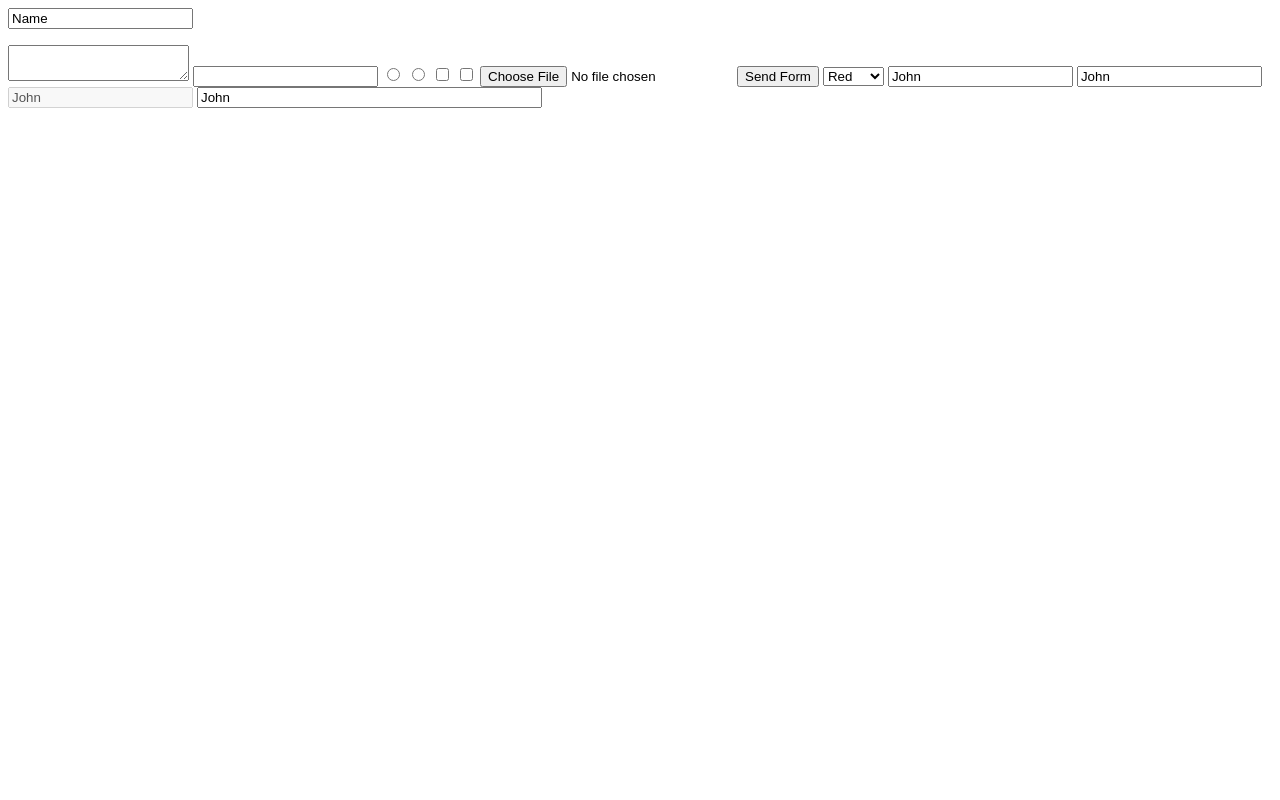
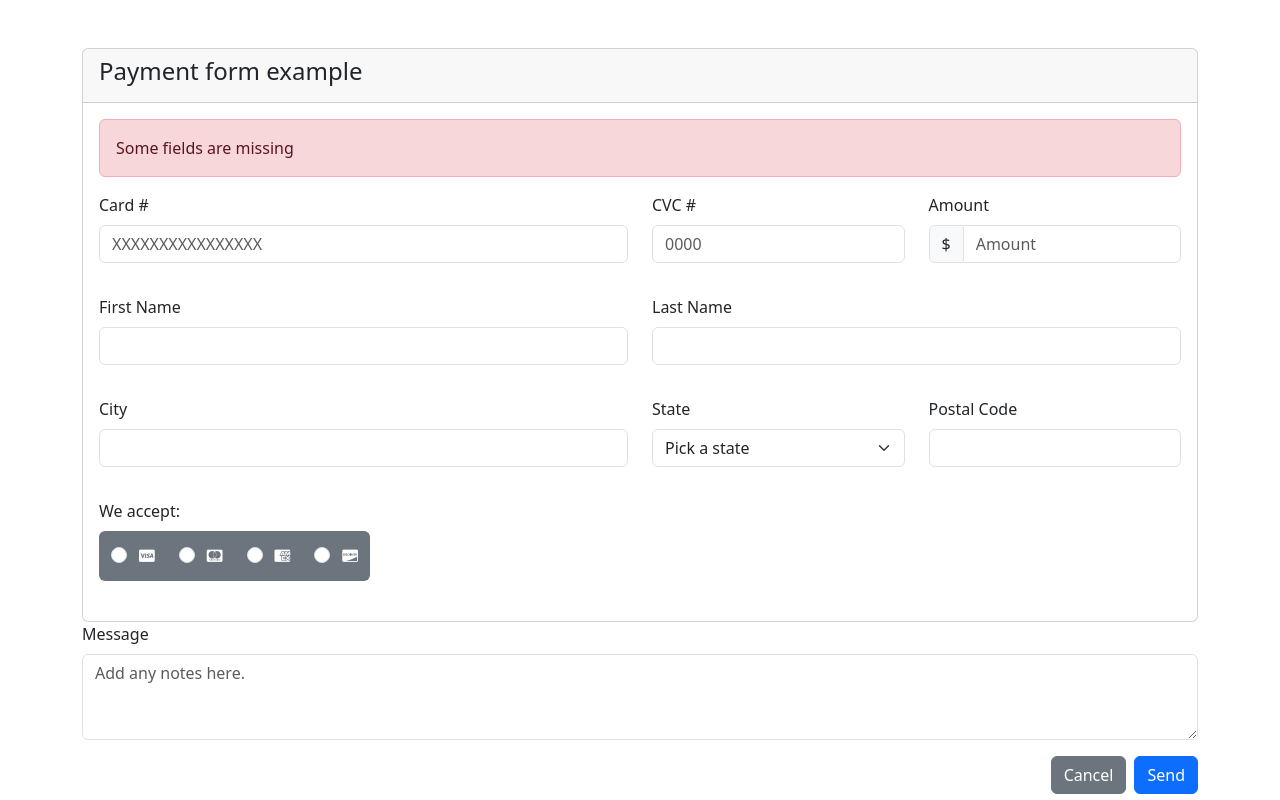
Before and after one commit to juniorHn89/Front-end, a website: page Formularios/index.html in a window 1280 px wide. Drawn offline with nearby package versions, Linux system fonts and the light colour scheme; a small style sheet from the web is missing.

Commit message:
Actualiza Formularios/index.html

```diff
--- a/Formularios/index.html
+++ b/Formularios/index.html
@@ -1,39 +1,150 @@
-<form>
-    <input type="text" name="Name" value="Name" />
-</form>
+<!DOCTYPE html>
+<html lang="es">
+
+<head>
+  <meta charset="UTF-8">
+  <meta name="viewport" content="width=device-width, initial-scale=1">
+  <title>Payment Form Example</title>
+  <link href="https://cdn.jsdelivr.net/npm/bootstrap@5.3.0/dist/css/bootstrap.min.css" rel="stylesheet">
+  <link rel="stylesheet" href="https://cdnjs.cloudflare.com/ajax/libs/font-awesome/6.5.1/css/all.min.css" integrity="sha512-QhLrL1...==" crossorigin="anonymous" referrerpolicy="no-referrer" />
+
+</head>
+
+<body>
+
+  <div class="container mt-5">
+    <div class="card">
+      <div class="card-header">
+        <h4>Payment form example</h4>
+      </div>
+      <div class="card-body">
+        <div class="alert alert-danger" role="alert">
+          Some fields are missing
+        </div>
+
+      <form>
 
 
-<textarea name="comments"></textarea>
+      <div class="row mb-3">
+        <div class="col-md-6 mb-3">
+          <label for="cardNumber" class="form-label">Card #</label>
+          <input type="text" class="form-control" id="cardNumber" placeholder="XXXXXXXXXXXXXXXX" required
+            pattern="\d{13,16}">
+        </div>
+        <div class="col-md-3 mb-3">
+          <label for="cvc" class="form-label">CVC #</label>
+          <input type="text" class="form-control" id="cvc" placeholder="0000" required pattern="\d{3,4}">
+        </div>
+        <div class="col-md-3 mb-3">
+          <label for="amount" class="form-label">Amount</label>
+          <div class="input-group">
+            <span class="input-group-text">$</span>
+            <input type="number" class="form-control" id="amount" placeholder="Amount" required min="0" step="0.01">
+          </div>
+        </div>
+      </div>
 
 
+      <div class="row mb-3">
+        <div class="col-md-6 mb-3">
+          <label for="firstName" class="form-label">First Name</label>
+          <input type="text" class="form-control" id="firstName" required>
+        </div>
+        <div class="col-md-6 mb-3">
+          <label for="lastName" class="form-label">Last Name</label>
+          <input type="text" class="form-control" id="lastName" required>
+        </div>
+      </div>
+
+      <div class="row mb-3">
+        <div class="col-md-6 mb-3">
+          <label for="city" class="form-label">City</label>
+          <input type="text" class="form-control" id="city" required>
+        </div>
+        <div class="col-md-3 mb-3">
+          <label for="state" class="form-label">State</label>
+          <select class="form-select" id="state" required>
+            <option selected disabled>Pick a state</option>
+            <option>California</option>
+            <option>Texas</option>
+            <option>New York</option>
+            <option>Florida</option>
+          </select>
+        </div>
+        <div class="col-md-3 mb-3">
+          <label for="postalCode" class="form-label">Postal Code</label>
+          <input type="text" class="form-control" id="postalCode" pattern="\d{5}" required>
+        </div>
+      </div>
 
 
+      <div class="mb-4">
+        <label class="form-label mb-2 d-block">We accept:</label>
+
+        <div class="p-2 bg-secondary rounded d-inline-flex gap-3">
+
+          <div class="d-flex align-items-center  rounded p-1 bg-secondary">
+
+            <div class="form-check me-1">
+              <input class="form-check-input" type="radio" name="tarjeta" id="visa">
+            </div>
+            <label for="visa" class="mb-0">
+              <i class="fab fa-cc-visa fa-sm text-white"></i>
+            </label>
+
+          </div>
+
+          <div class="d-flex align-items-center  rounded p-1 bg-secondary">
+            <div class="form-check me-1">
+              <input class="form-check-input" type="radio" name="tarjeta" id="mastercard">
+            </div>
+            <label for="mastercard" class="mb-0">
+              <i class="fab fa-cc-mastercard fa-sm text-white"></i>
+            </label>
+          </div>
+
+          <div class="d-flex align-items-center  rounded p-1 bg-secondary">
+            <div class="form-check me-1">
+              <input class="form-check-input" type="radio" name="tarjeta" id="amex">
+            </div>
+            <label for="amex" class="mb-0">
+              <i class="fab fa-cc-amex fa-sm text-white"></i>
+            </label>
+          </div>
+
+          <div class="d-flex align-items-center  rounded p-1 bg-secondary">
+            <div class="form-check me-1">
+              <input class="form-check-input" type="radio" name="tarjeta" id="discover">
+            </div>
+            <label for="discover" class="mb-0">
+              <i class="fab fa-cc-discover fa-sm text-white"></i>
+            </label>
+          </div>
+
+        </div>
 
 
+      </div>
+
+    </div>
+  </div>
 
 
-<input type="password" name="password"/>
+  <div class="mb-3">
+    <label for="message" class="form-label">Message</label>
+    <textarea class="form-control" id="message" rows="3" placeholder="Add any notes here."></textarea>
+  </div>
 
-<input type="radio" name="color" value="red"/>
+  <div class="d-flex justify-content-end">
+    <button type="button" class="btn btn-secondary me-2">Cancel</button>
+    <button type="submit" class="btn btn-primary">Send</button>
+  </div>
 
-<input type="radio" name="color" value="green" />
+  </form>
+  </div>
+  </div>
+  </div>
+  <script src="https://cdn.jsdelivr.net/npm/bootstrap@5.3.0/dist/js/bootstrap.bundle.min.js"></script>
+</body>
 
-<input type="checkbox" name="color[]" value="green" />
-<input type="checkbox" name="color[]" value="blue" />
-
-<input type="file" name="photo" value="" />
-
-<input type="submit" value="Send Form" />
-
-<select name="color"> <option value="red">Red </option> <option value="yellow">Yellow</option> </select>
-
-
-<input type="text" name="firstname" value="John"/>
-
-<input type="text" name="firstname" value="John" readonly/>
-
-
-<input type="text" name="firstname" value="John" disabled/>
-
-
-<input type="text" name="firstname" value="John" size="40"/>
+</html>
```
